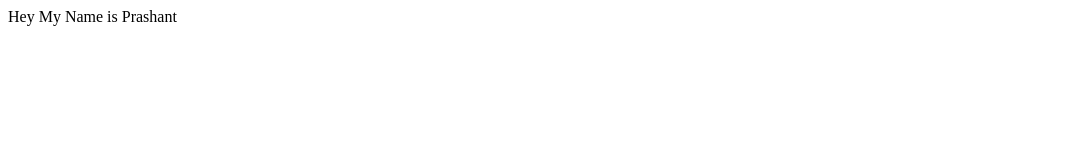
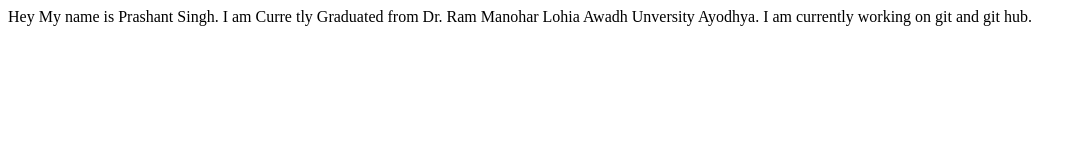
Before and after one commit to Mrfrost022/MyProject, a plain HTML site: page index.html in a window 1280 px wide. Shown: the whole page, without its empty margins (0-1086 px from the left). Drawn offline with Linux system fonts and the light colour scheme.

Commit message:
Body Updated

```diff
--- a/index.html
+++ b/index.html
@@ -7,6 +7,7 @@
 </head>
 <body>
     Hey
-    My Name is Prashant
+    My name is Prashant Singh. I am Curre tly Graduated from Dr. Ram Manohar Lohia Awadh Unversity Ayodhya.
+    I am currently working on git and git hub.
 </body>
 </html>
```
